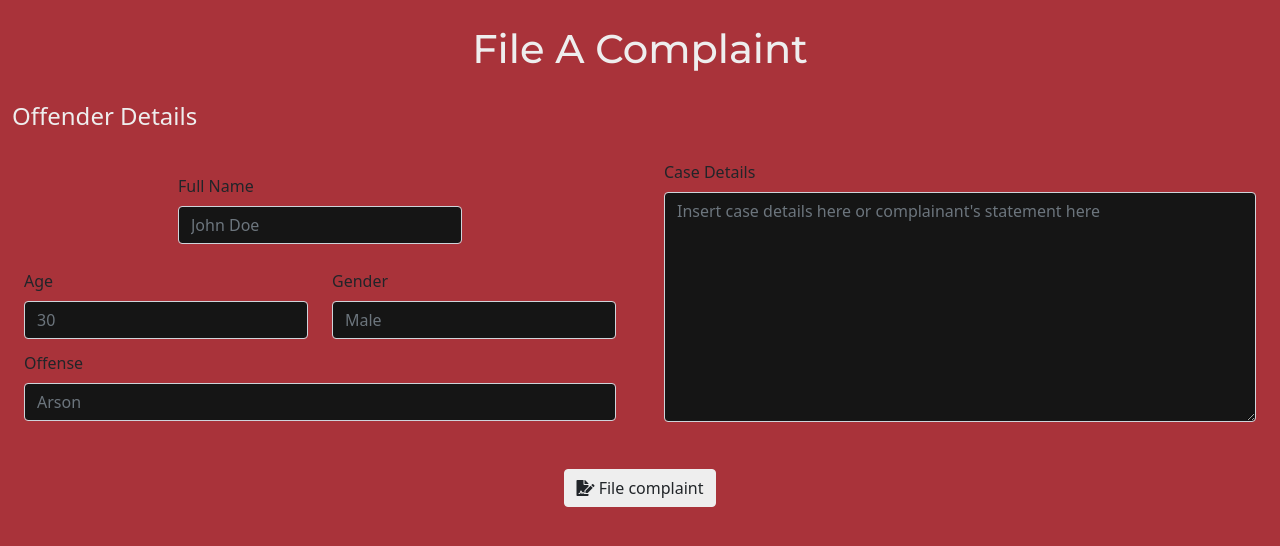
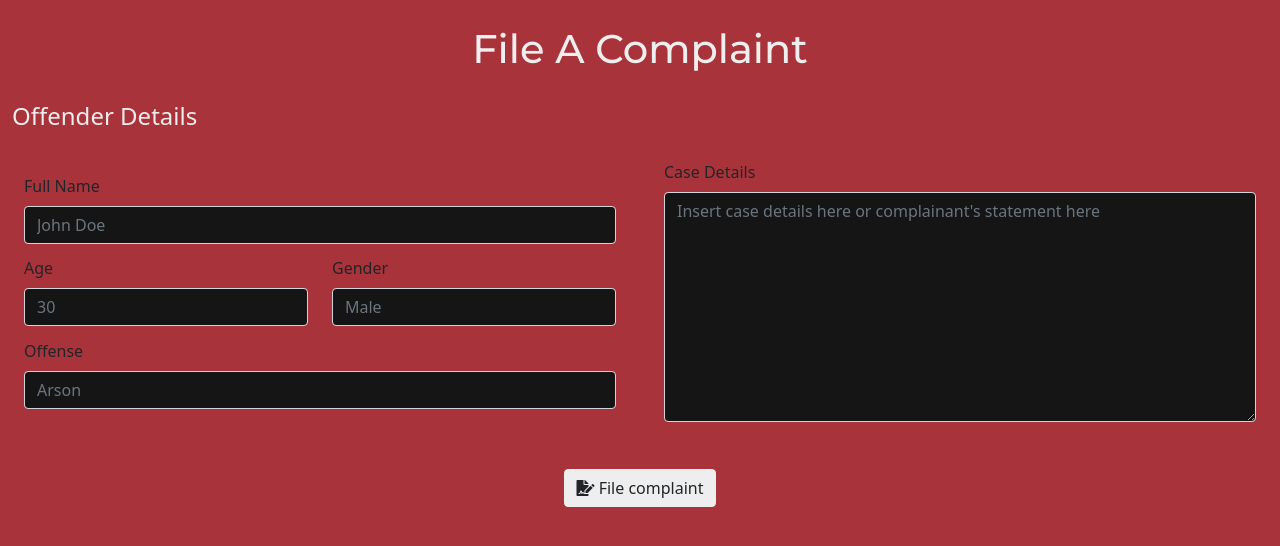
Before and after one commit to renshisena/OffenderLocator, a Django app: page /filecomplaint/ in a window 1280 px wide. Shown: the part 56-602 px from the top of the page. Run offline with Django 4.2, Linux system fonts and the light colour scheme.

Commit message:
fname input field uses all width available

```diff
--- a/HTML Wireframe/djangoProject/offenderLocatorApp/templates/htmlFiles/filecomplaint.html
+++ b/HTML Wireframe/djangoProject/offenderLocatorApp/templates/htmlFiles/filecomplaint.html
@@ -45,7 +45,7 @@
                 <legend style="color: #EEEEEE">Offender Details</legend>
                 <div class="col-md-6" style="margin: auto;">
                     <div class="row" id="nomargin">
-                        <div class="col-md-6" id="fname">
+                        <div class="col-md-12" id="fname">
                             <label for="inputFname" class="form-label">Full Name</label>
                             <input name= "inputName" type="text" class="form-control" id="inputFname" placeholder="John Doe"
                             aria-label="Offender First Name" required>
```
